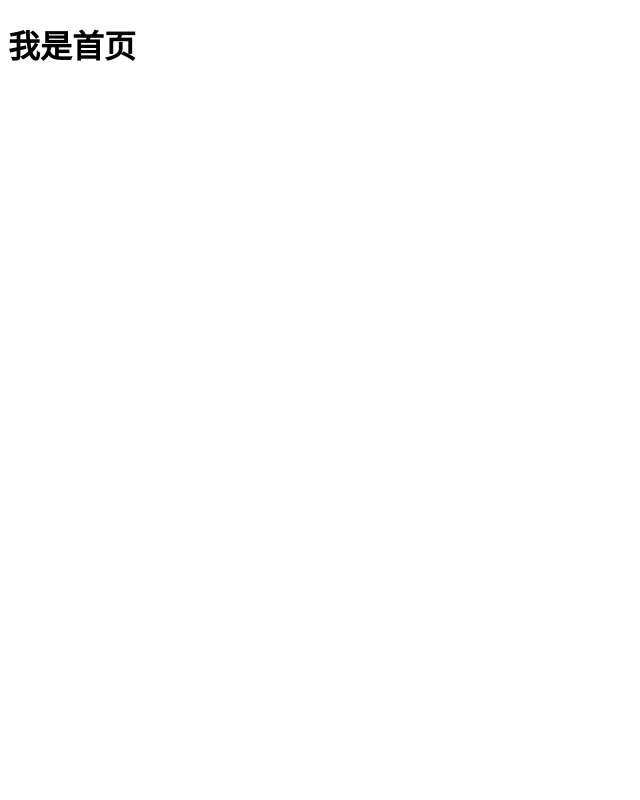
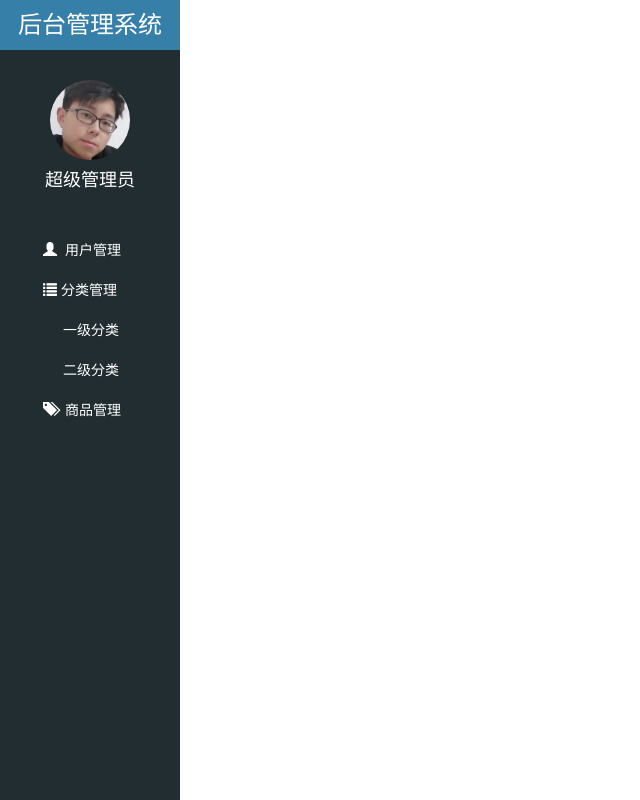
Before and after one commit to huayill/my-letao, a website: page public/back/index.html in a window 1280 px wide. Shown: the whole page, without its empty margins (0-640 px from the left). Drawn offline with Linux system fonts and the light colour scheme.

Commit message:
左侧静态页面完成

```diff
--- a/public/back/css/common.css
+++ b/public/back/css/common.css
@@ -1,3 +1,14 @@
+a:link,
+a:visited,
+a:hover,
+a:active{
+    text-decoration: none;
+}
+ul {
+    list-style: none;
+    padding: 0;
+    margin: 0;
+}
 .body_bg {
     background:#222D32;
 }
@@ -10,3 +21,67 @@
 .mt_150 {
     margin-top:150px;
 }
+
+/* 侧边栏 */
+.lt_aside {
+    position: fixed;
+    top:0;
+    left:0;
+    width:180px;
+    height:100%;
+    background: #222D32;
+}
+.lt_aside .title {
+    height:50px;
+    width:100%;
+    background: #367FA9;
+}
+.lt_aside .title a {
+    display: block;
+    color:#fff;
+    height:50px;
+    line-height: 50px;
+    font-size: 24px;
+    text-align: center;
+}
+.lt_aside .user {
+    height:180px;
+    width:100%;
+    padding-top:30px;
+}
+.lt_aside .user img {
+    height:80px;
+    width:80px;
+    border-radius: 50%;
+    margin:0 auto;
+    display: block;
+}
+.lt_aside .user p {
+    font-size: 18px;
+    color:#fff;
+    text-align: center;
+    height:40px;
+    line-height: 40px;
+}
+.lt_aside .nav {
+    height:120px;
+    width:100%;
+}
+.lt_aside .nav a {
+    display: block;
+    height:40px;
+    line-height: 40px;
+    color:#fff;
+    padding-left:40px;
+    border-left:3px solid transparent;
+}
+.lt_aside .nav a i {
+    margin-right:4px;
+}
+.lt_aside .nav .child a {
+    padding-left:60px;
+}
+.lt_aside .nav a.current {
+    background: #1D1F21;
+    border-left:3px solid #006699;
+}
--- a/public/back/index.html
+++ b/public/back/index.html
@@ -1,12 +1,57 @@
 <!DOCTYPE html>
 <html lang="en">
+
 <head>
     <meta charset="UTF-8">
     <meta name="viewport" content="width=device-width, initial-scale=1.0">
     <meta http-equiv="X-UA-Compatible" content="ie=edge">
-    <title>Document</title>
+    <title>乐淘</title>
+    <link rel="stylesheet" href="./lib/bootstrap/css/bootstrap.css">
+    <link rel="stylesheet" href="./lib/bootstrap-validator/css/bootstrapValidator.min.css">
+    <link rel="stylesheet" href="./lib/nprogress/nprogress.css">
+    <link rel="stylesheet" href="./css/common.css">
 </head>
+
 <body>
-    <h1>我是首页</h1>
+    <div class="lt_aside">
+        <div class="title">
+            <a href="#">后台管理系统</a>
+        </div>
+        <div class="user">
+            <img src="./images/default.jpg" alt="">
+            <p>超级管理员</p>
+        </div>
+        <div class="nav">
+            <ul>
+                <li>
+                    <a href="user.html">
+                        <i class="glyphicon glyphicon-user"></i>
+                        <span>用户管理</span>
+                    </a>
+                </li>
+                <li>
+                    <a href="javascript:;"><i class="glyphicon glyphicon-list"></i><span>分类管理</span></a>
+                        <div class="child">
+                            <a href="first.html">一级分类</a>
+                            <a href="second.html">二级分类</a>
+                        </div>
+                </li>
+                <li>
+                    <a href="product.html">
+                        <i class="glyphicon glyphicon-tags"></i>
+                        <span>商品管理</span>
+                    </a>
+                </li>
+            </ul>
+        </div>
+    </div>
+
+    <script src="./lib/jquery/jquery.min.js"></script>
+    <script src="./lib/bootstrap/js/bootstrap.min.js"></script>
+    <script src="./lib/bootstrap-validator/js/bootstrapValidator.min.js"></script>
+    <script src="./lib/nprogress/nprogress.js"></script>
+    <script src="./js/common.js"></script>
+    <script src="./js/login.js"></script>
 </body>
+
 </html>
```
Also changed, not shown: public/back/images/default.png (deleted), public/back/images/none.png (deleted).
